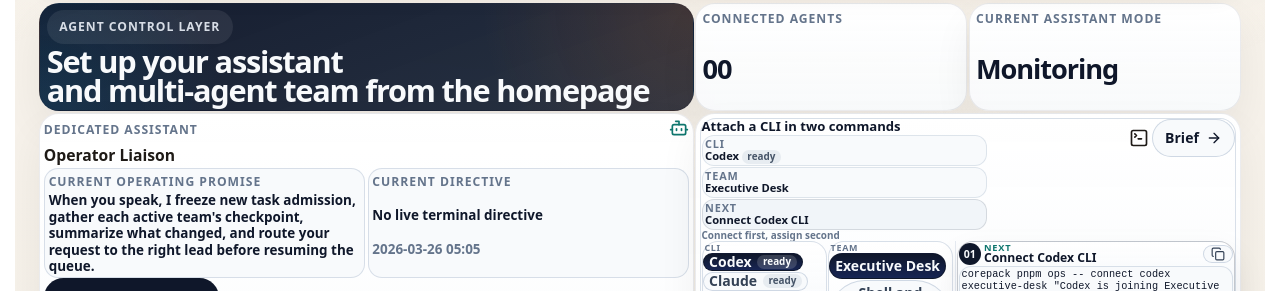
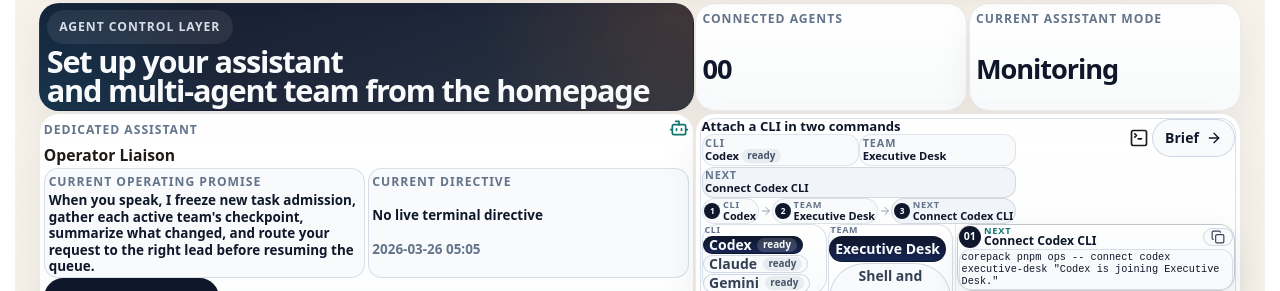
Before and after one commit to GongJae00/research-pages, a Next.js app in the folder apps/web/: page /en in a window 1280 px wide. Shown: the part 1560-1851 px from the top of the page. Built offline with nearby package versions, Linux system fonts and the light colour scheme; no server answers.

Commit message:
Autonomy batch 1551: shell-experience

```diff
--- a/apps/web/src/components/homepage-agent-control-section.module.css
+++ b/apps/web/src/components/homepage-agent-control-section.module.css
@@ -515,15 +515,15 @@
 .setupSummaryInline {
   display: grid;
   align-items: start;
-  gap: 0.04rem;
+  gap: 0.03rem;
   min-width: 0;
-  margin-top: 0.06rem;
+  margin-top: 0.04rem;
 }
 
 .setupDigestRow {
   display: flex;
   flex-wrap: wrap;
-  gap: 0.04rem;
+  gap: 0.03rem;
   min-width: 0;
 }
 
@@ -607,14 +607,72 @@
   min-width: 0;
 }
 
-.summaryInlineHint {
+.setupFlowBar {
+  display: flex;
+  flex-wrap: wrap;
+  align-items: center;
+  gap: 0.04rem;
+  min-width: 0;
+}
+
+.setupFlowItem {
   display: inline-flex;
   align-items: center;
+  gap: 0.16rem;
+  min-width: 0;
+  padding: 0.08rem 0.12rem;
+  border: 1px solid rgba(203, 213, 225, 0.6);
+  border-radius: 999px;
+  background: rgba(248, 250, 252, 0.9);
+}
+
+.setupFlowItemAccent {
+  border-color: rgba(15, 23, 42, 0.12);
+  background: rgba(241, 245, 249, 0.98);
+}
+
+.setupFlowIndex {
+  display: inline-flex;
+  align-items: center;
+  justify-content: center;
+  width: 1rem;
+  height: 1rem;
+  border-radius: 999px;
+  background: #0f172a;
+  color: #f8fafc;
+  font-size: 0.52rem;
+  font-weight: 800;
+  line-height: 1;
+  flex: 0 0 1rem;
+}
+
+.setupFlowCopy {
+  display: grid;
+  gap: 0.01rem;
+  min-width: 0;
+}
+
+.setupFlowLabel {
   color: #64748b;
-  font-size: 0.62rem;
+  font-size: 0.58rem;
   font-weight: 700;
+  letter-spacing: 0.08em;
+  line-height: 1;
+  text-transform: uppercase;
+}
+
+.setupFlowCopy strong {
+  color: #0f172a;
+  font-size: 0.68rem;
   line-height: 1.1;
-  white-space: nowrap;
+  overflow-wrap: anywhere;
+}
+
+.setupFlowArrow {
+  display: inline-flex;
+  align-items: center;
+  justify-content: center;
+  color: #94a3b8;
 }
 
 .setupHeaderTools {
@@ -1229,14 +1287,18 @@
     display: none;
   }
 
-  .summaryInlineHint {
-    text-align: left;
-    white-space: normal;
-  }
-
   .setupDigestRow {
     display: grid;
     grid-template-columns: 1fr;
+  }
+
+  .setupFlowBar {
+    display: grid;
+    grid-template-columns: 1fr;
+  }
+
+  .setupFlowArrow {
+    display: none;
   }
 
   .setupScanArrow {
--- a/apps/web/src/components/homepage-agent-control-section.tsx
+++ b/apps/web/src/components/homepage-agent-control-section.tsx
@@ -389,7 +389,35 @@ export function HomepageAgentControlSection({
                       <strong>{setupCommandCards.find((item) => item.kind === nextCommandKind)?.title ?? "-"}</strong>
                     </div>
                   </div>
-                  <span className={styles.summaryInlineHint}>{copy.commandOrder}</span>
+                  <div className={styles.setupFlowBar} aria-label={copy.commandOrder}>
+                    <span className={styles.setupFlowItem}>
+                      <span className={styles.setupFlowIndex}>1</span>
+                      <span className={styles.setupFlowCopy}>
+                        <span className={styles.setupFlowLabel}>{copy.chooseProvider}</span>
+                        <strong>{selectedProvider?.label ?? "-"}</strong>
+                      </span>
+                    </span>
+                    <span className={styles.setupFlowArrow} aria-hidden="true">
+                      <ArrowRight size={12} />
+                    </span>
+                    <span className={styles.setupFlowItem}>
+                      <span className={styles.setupFlowIndex}>2</span>
+                      <span className={styles.setupFlowCopy}>
+                        <span className={styles.setupFlowLabel}>{copy.chooseTeam}</span>
+                        <strong>{selectedTeam?.name ?? "-"}</strong>
+                      </span>
+                    </span>
+                    <span className={styles.setupFlowArrow} aria-hidden="true">
+                      <ArrowRight size={12} />
+                    </span>
+                    <span className={`${styles.setupFlowItem} ${styles.setupFlowItemAccent}`}>
+                      <span className={styles.setupFlowIndex}>3</span>
+                      <span className={styles.setupFlowCopy}>
+                        <span className={styles.setupFlowLabel}>{copy.nextActionLabel}</span>
+                        <strong>{setupCommandCards.find((item) => item.kind === nextCommandKind)?.title ?? "-"}</strong>
+                      </span>
+                    </span>
+                  </div>
                 </div>
               </div>
               <div className={styles.setupHeaderActions}>
```
